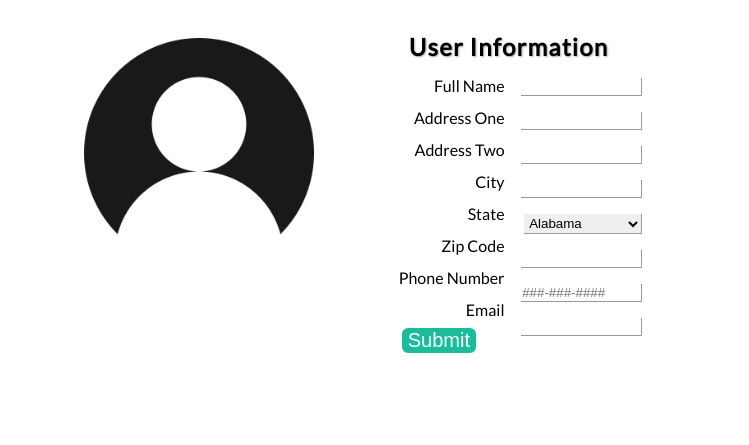
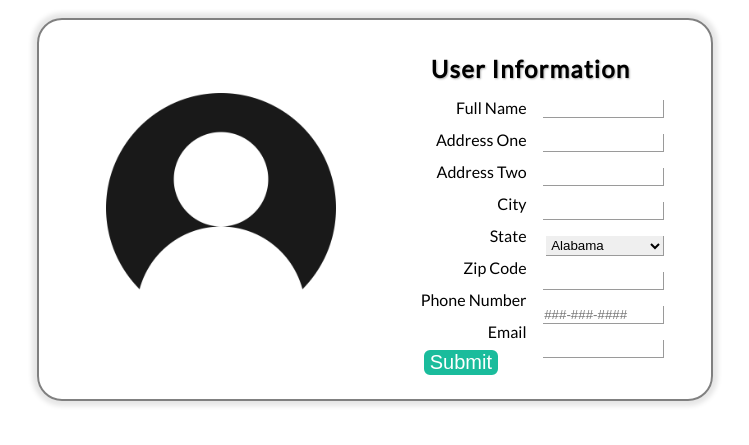
Before and after one commit to CS3320/eCommerce-shopping-cart, a PHP site: page /html/user.html in a window 1280 px wide. Shown: the top 445 px of the page, without its empty margins (287-1036 px from the left). Run offline with PHP 8.4, Linux system fonts and the light colour scheme; data comes from the database, SQL or seed files in the repository.

Commit message:
Styling changes

```diff
--- a/css/main.css
+++ b/css/main.css
@@ -151,6 +151,7 @@ li.checkout-list {
   margin-top: 20px;
   height: 230px;
   left: 10%;
+  top: 10%;
   width: 230px;
   animation: .5s ease-out 0s 1 slideInFromLeft;
   opacity: .9;
@@ -184,6 +185,16 @@ li.checkout-list {
   position: relative;
   float: center;
 }
+.content_wrapper {
+  border: 2px solid grey;
+  padding: 20px;
+  box-shadow: 0px 0px 5px 5px rgba(0, 0, 0, 0.1);
+  border-radius: 25px;
+  position: absolute;
+  top: 50%;
+  left: 25%;
+  width: 50%;
+}
 
 
 @keyframes slideInFromLeft {
--- a/html/checkout.html
+++ b/html/checkout.html
@@ -12,6 +12,7 @@
 <body onload="getCheckoutInfo()">
 
 <div class="background">
+    <div class= "content_wrapper">
 
     <h1> Checkout </h1>
 
@@ -72,6 +73,7 @@
             <button type="submit">Submit Order</button>
         </form>
     </div>
+    </div>
 </div>
 
 </body>
--- a/html/main_page.html
+++ b/html/main_page.html
@@ -19,7 +19,6 @@
       </div>
     </div>
   </header>
-  <div id="main-content">
     <nav class="whole_nav" id="navBar">
       <ul>
         <li>
@@ -47,5 +46,5 @@
       </div>
       <footer>Created by Siri Sjoboen, Benjamin Bond, and Evan Estrada</footer>
     </div>
-  </div>
 </body>
+</html>
--- a/html/shipping_information.html
+++ b/html/shipping_information.html
@@ -9,6 +9,7 @@
   </head>
   <body onload="showStates()">
     <div class="background">
+      <div class="content_wrapper">
         <div class="image_wrapper">
             <div class="shippingImage"></div>
         </div>
@@ -82,6 +83,7 @@
       </form>
       </div>
     </div>
+    </div>
   </body>
 
   <footer><!--Siri Sjoboen--></footer>
--- a/html/user.html
+++ b/html/user.html
@@ -3,12 +3,14 @@
   <head>
     <title>User Information</title>
     <link rel="stylesheet" href="../css/main.css" />
+
     <script src="../js/jquery-3.4.1.min.js" defer></script>
     <script src="../js/script.js" defer></script>
     <script src="../js/states.js" defer></script>
   </head>
   <body class="user" onload="showStates()">
     <div class="background">
+      <div class="content_wrapper">
       <div class="image_wrapper">
       <div class="userImage"></div>
       </div>
@@ -109,6 +111,7 @@
         </form>
       </div>
     </div>
+    </div>
   </body>
   <footer><!--Benjamin Bond--></footer>
 </html>
```
Also changed, not shown: css/main_page.css (+4 -6 lines), shopping-cart.php (+14 -8 lines).
